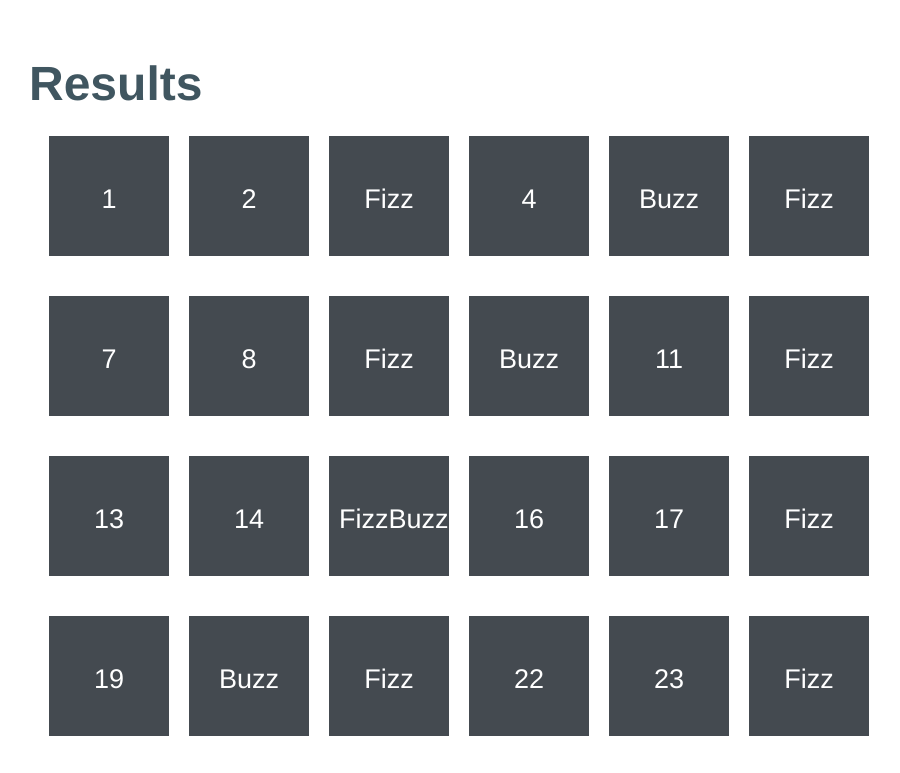
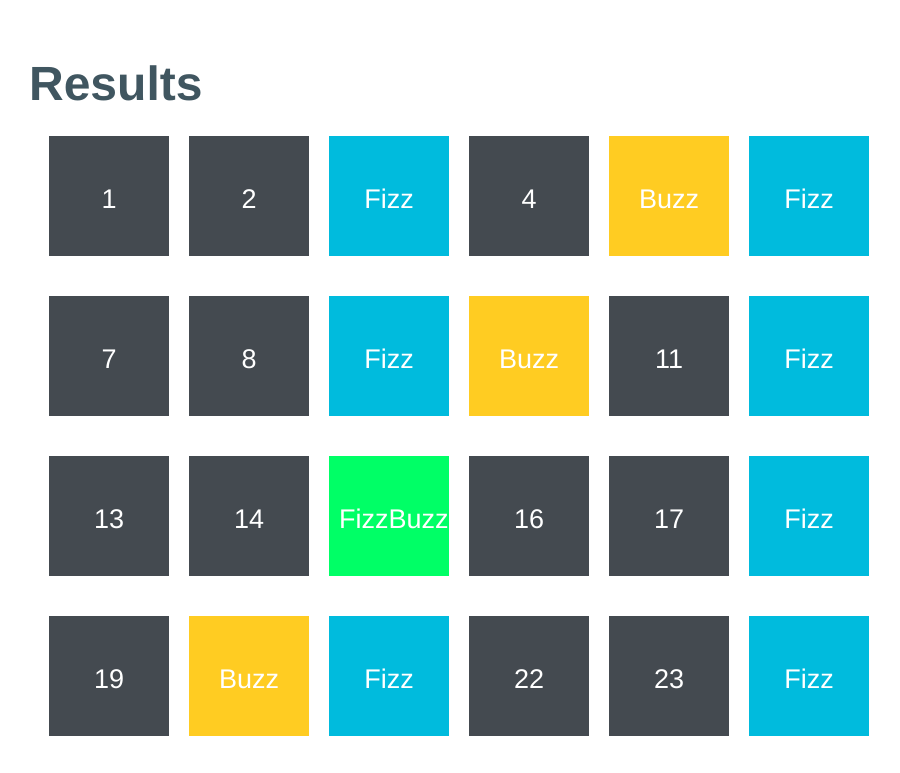
Before and after one commit to Febby/FizzBuzz, a plain HTML site: page index.html in a window 1280 px wide. Shown: the part 860-1633 px from the top of the page, without its empty margins (131-1031 px from the left). Drawn offline with nearby package versions, Linux system fonts and the light colour scheme.

Commit message:
Updated Js and css files

```diff
--- a/js/main.js
+++ b/js/main.js
@@ -5,13 +5,13 @@ var ul =$("ul")
 function myBuzz(){
 for ( var count = 1; count <= 100; count++) {
 		if (count % 3 === 0 && count % 5 === 0) {
-			ul.append("<li><span>FizzBuzz!</span></li>");
+			ul.append("<li class='fizzbuzz'><span>FizzBuzz!</span></li>");
 		}
 		else if (count % 3 === 0) {
 			ul.append("<li class='fizz'><span>Fizz</span></li>");
 		}
 		else if (count % 5 === 0) {
-			ul.append("<li><span>Buzz</span></li>");
+			ul.append("<li class='buzz'><span>Buzz</span></li>");
 		}
 		else {
 			ul.append("<li><span>" + count + "</span></li>");
--- a/scss/_fb-theme.scss
+++ b/scss/_fb-theme.scss
@@ -161,9 +161,14 @@ a, .link {
 
 //Generated Results
 .fizz{
-  @extend .button-blue;
+  background-color:$blue!important;
 }
-
+.buzz{
+  background-color:$s-orange!important;
+}
+.fizzbuzz{
+  background-color:$s-green!important;
+}
 // Forms
 
 .form-light {
--- a/scss/_lists.scss
+++ b/scss/_lists.scss
@@ -22,6 +22,7 @@
 
 .list-box {
     @extend .list-simple;
+
     li {
         text-align: center;
         color: #fff;
@@ -31,6 +32,7 @@
         background: #444a50;
         padding:10px;
         margin: 20px 0 20px 20px;
+
         span{
         	position: relative;
         	top:1.5em;
```
Also changed, not shown: css/fizzbuzz.css.
